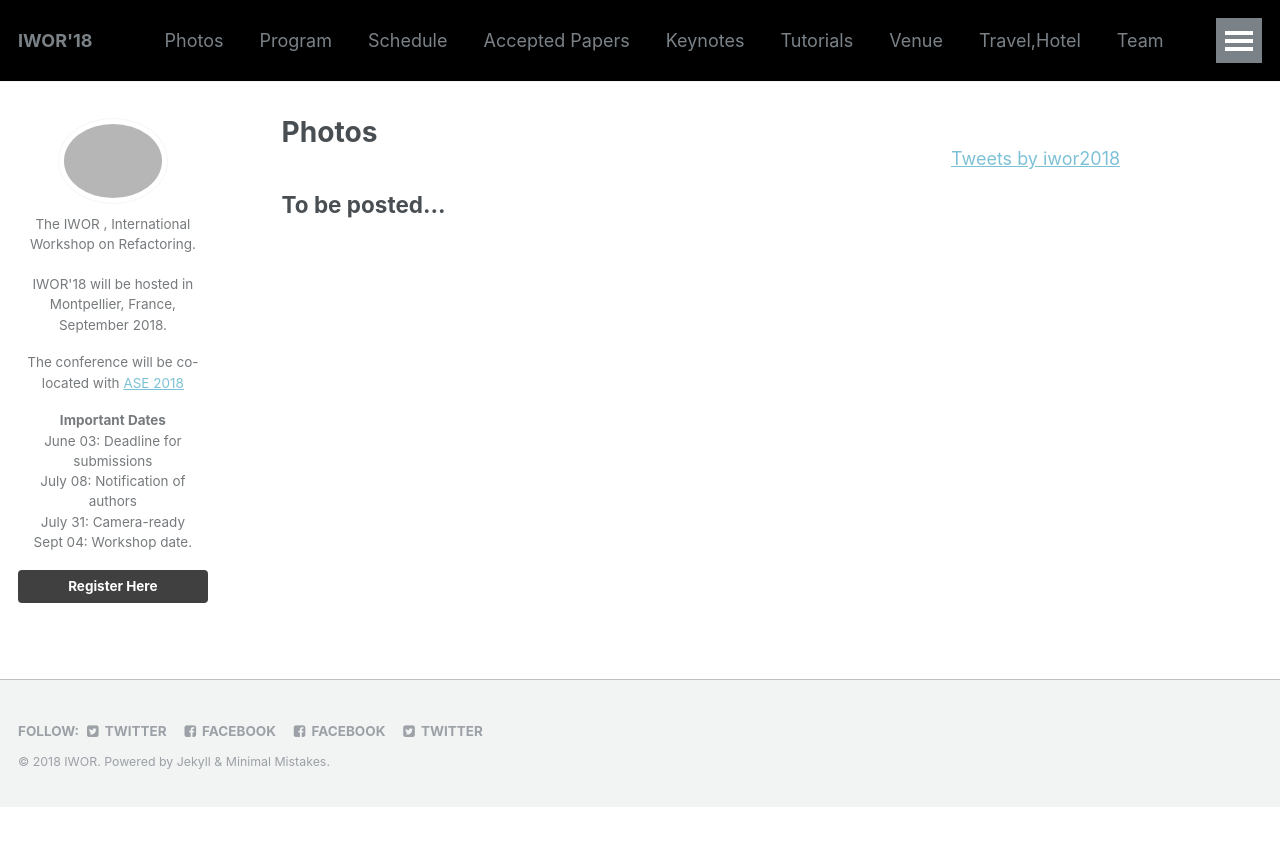
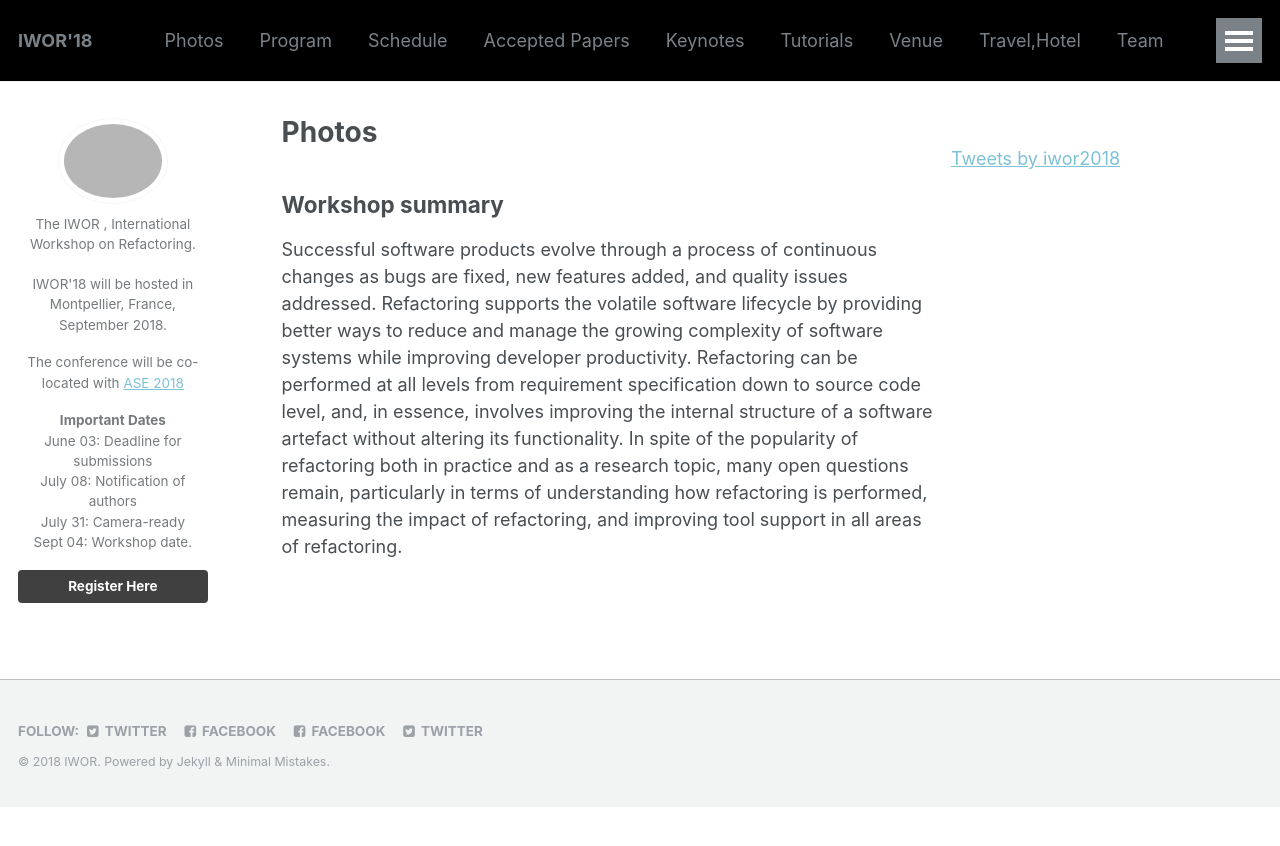
Before and after one commit to iwor/iwor2018, a Jekyll site: the page built from photos/index.md, in a window 1280 px wide. Shown: the top 846 px of the page. Built offline with Jekyll 4.4.1, drawn with Linux system fonts in a browser that asks for light colours; comment, search, counter and statistics services are not loaded.

Commit message:
Update index.md

```diff
--- a/photos/index.md
+++ b/photos/index.md
@@ -3,4 +3,14 @@ layout: archive
 author_profile: true
 title: "Photos"
 ---
-## To be posted...
+## Workshop summary
+
+<p>Successful software products evolve through a process of continuous changes as bugs are fixed,
+new features added, and quality issues addressed. Refactoring supports the volatile
+software lifecycle by providing better ways to reduce and manage the growing complexity of
+software systems while improving developer productivity. Refactoring can be performed at all
+levels from requirement specification down to source code level, and, in essence, involves
+improving the internal structure of a software artefact without altering its functionality.
+In spite of the popularity of refactoring both in practice and as a research topic, many open
+questions remain, particularly in terms of understanding how refactoring is performed, measuring
+the impact of refactoring, and improving tool support in all areas of refactoring.</p>
```
